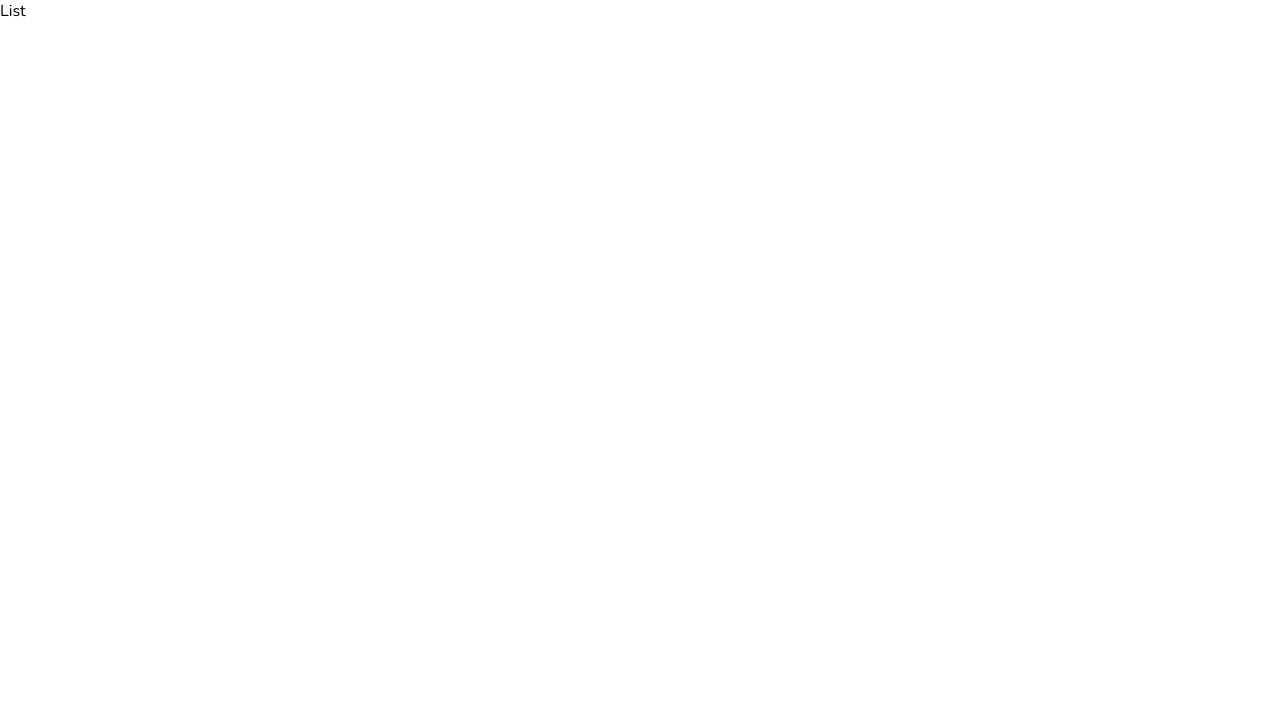
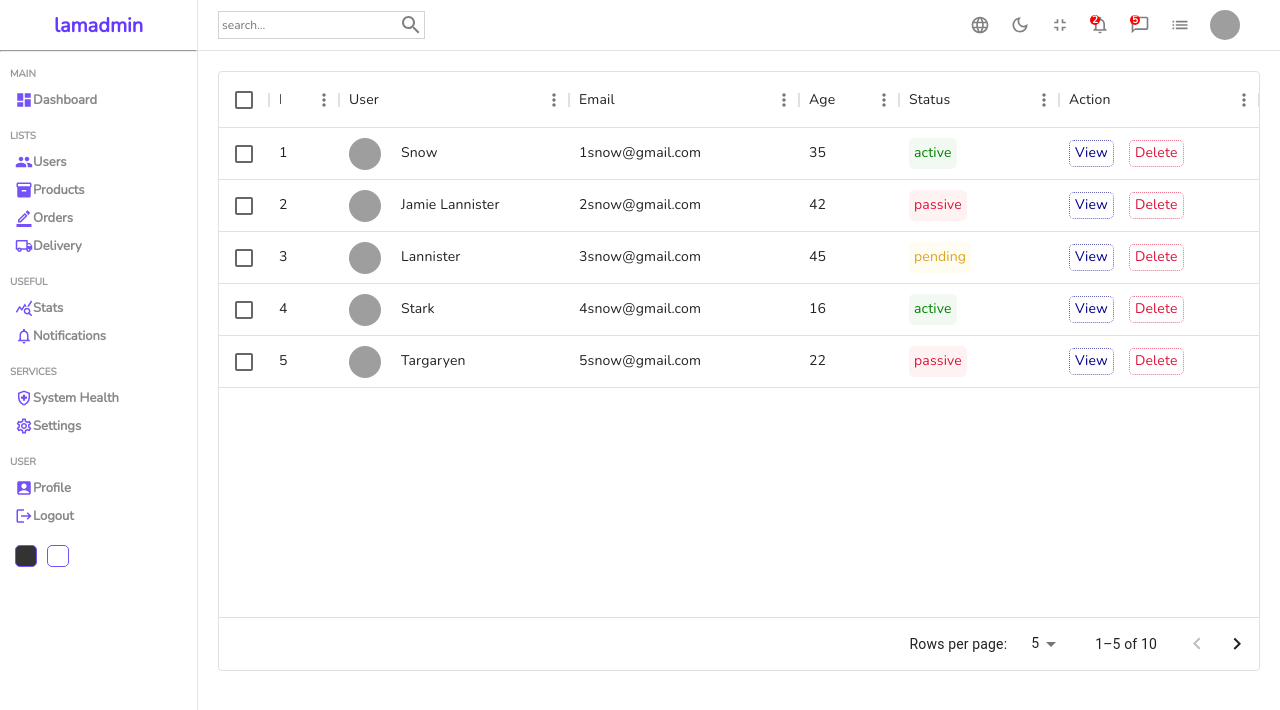
Before and after one commit to ifti-hasan/admin_dashboard, a React (Create React App) app: page /users in a window 1280 px wide. Shown: the top 710 px of the page. Built offline with nearby package versions, Linux system fonts and the light colour scheme; grey boxes are pictures that could not be loaded.

Commit message:
finished datatable

```diff
--- a/package.json
+++ b/package.json
@@ -7,6 +7,7 @@
     "@emotion/styled": "^11.11.0",
     "@mui/icons-material": "^5.14.1",
     "@mui/material": "^5.14.2",
+    "@mui/x-data-grid": "^6.10.2",
     "@testing-library/jest-dom": "^5.17.0",
     "@testing-library/react": "^13.4.0",
     "@testing-library/user-event": "^13.5.0",
--- /dev/null
+++ b/src/components/datatable/Datatable.jsx
@@ -0,0 +1,38 @@
+import "./datatable.scss"
+import { DataGrid } from '@mui/x-data-grid';
+import { userColumns, userRows } from "../../datatablesource";
+
+function Datatable() {
+   const actionColumn = [
+    {
+      field:"action",
+      headerName: "Action",
+      width: 200,
+      renderCell:()=>{
+        return (
+          <div className="cellAction">
+            <div className="viewButton">View</div>
+            <div className="deleteButton">Delete</div>
+          </div>
+        );
+      },
+    },
+   ];
+  return (
+    <div className="datatable">
+        <DataGrid
+            rows={userRows}
+            columns={userColumns.concat(actionColumn)}
+            initialState={{
+            pagination: {
+                paginationModel: { page: 0, pageSize: 5 },
+            },
+            }}
+            pageSizeOptions={[5, 10]}
+            checkboxSelection
+        />
+    </div>
+  )
+}
+
+export default Datatable
--- /dev/null
+++ b/src/components/datatable/datatable.scss
@@ -0,0 +1,56 @@
+
+.datatable {
+    height: 600px;
+    padding: 20px;
+
+    .cellWithImg {
+        display: flex;
+        align-items: center;
+
+        .celling {
+            width: 32px;
+            height: 32px;
+            border-radius:50%;
+            object-fit: cover;
+            margin-right: 20px;
+        }
+    }
+    .cellWithStatus {
+        padding: 5px;
+        border-radius: 5px;
+
+        &.active {
+            background-color: rgba(0,128,0,0.05);
+            color: green;
+        }
+        &.pending {
+            background-color: rgba(255,217,0,0.05);
+            color: goldenrod;
+        }
+        &.passive {
+            background-color: rgba(255, 0, 0, 0.05);
+            color: crimson;
+        }
+    }
+    .cellAction {
+        display: flex;
+        align-items: center;
+        gap: 15px;
+
+        .viewButton {
+            padding: 2px 5px;
+            border-radius: 5px;
+            color: darkblue;
+            border: 1px dotted rgba(0,0,139,0.596);
+            cursor: pointer;
+        }
+        .deleteButton {
+            padding: 2px 5px;
+            border-radius: 5px;
+            color: crimson;
+            border: 1px dotted rgba(220,20,60,0.6);
+            cursor: pointer;
+        }
+    }
+
+}
--- /dev/null
+++ b/src/datatablesource.js
@@ -0,0 +1,123 @@
+
+export const userColumns = [
+    { field: 'id', headerName: 'ID', width: 70 },
+    { field: 'user',
+      headerName: 'User',
+      width: 230,
+      renderCell: (params) => {
+          return (
+              <div className="cellWithImg">
+                  <img className="celling"src={params.row.img}alt="avatar"/>
+                  {params.row.username}
+              </div>
+          )
+      },
+    },
+    {
+      field: 'email',
+      headerName: 'Email',
+      width: '230',
+    },
+    {
+      field: 'age',
+      headerName: 'Age',
+      width: '100',
+    },
+    {
+      field: 'status',
+      headerName: 'Status',
+      width: '160',
+      renderCell:(params)=> {
+        return (
+          <div className={`cellWithStatus ${params.row.status}`}>
+            {params.row.status}
+
+          </div>
+        )
+      }
+    },
+  ];
+
+//temporary data
+export const userRows = [
+    {
+      id: 1,
+      username: "Snow",
+      img: "https://images.pexels.com/photos/1820770/pexels-photo-1820770.jpeg?auto=compress&cs=tinysrgb&dpr=2&w=500",
+      status: "active",
+      email: "1snow@gmail.com",
+      age: 35,
+    },
+    {
+      id: 2,
+      username: "Jamie Lannister",
+      img: "https://images.pexels.com/photos/1820770/pexels-photo-1820770.jpeg?auto=compress&cs=tinysrgb&dpr=2&w=500",
+      email: "2snow@gmail.com",
+      status: "passive",
+      age: 42,
+    },
+    {
+      id: 3,
+      username: "Lannister",
+      img: "https://images.pexels.com/photos/1820770/pexels-photo-1820770.jpeg?auto=compress&cs=tinysrgb&dpr=2&w=500",
+      email: "3snow@gmail.com",
+      status: "pending",
+      age: 45,
+    },
+    {
+      id: 4,
+      username: "Stark",
+      img: "https://images.pexels.com/photos/1820770/pexels-photo-1820770.jpeg?auto=compress&cs=tinysrgb&dpr=2&w=500",
+      email: "4snow@gmail.com",
+      status: "active",
+      age: 16,
+    },
+    {
+      id: 5,
+      username: "Targaryen",
+      img: "https://images.pexels.com/photos/1820770/pexels-photo-1820770.jpeg?auto=compress&cs=tinysrgb&dpr=2&w=500",
+      email: "5snow@gmail.com",
+      status: "passive",
+      age: 22,
+    },
+    {
+      id: 6,
+      username: "Melisandre",
+      img: "https://images.pexels.com/photos/1820770/pexels-photo-1820770.jpeg?auto=compress&cs=tinysrgb&dpr=2&w=500",
+      email: "6snow@gmail.com",
+      status: "active",
+      age: 15,
+    },
+    {
+      id: 7,
+      username: "Clifford",
+      img: "https://images.pexels.com/photos/1820770/pexels-photo-1820770.jpeg?auto=compress&cs=tinysrgb&dpr=2&w=500",
+      email: "7snow@gmail.com",
+      status: "passive",
+      age: 44,
+    },
+    {
+      id: 8,
+      username: "Frances",
+      img: "https://images.pexels.com/photos/1820770/pexels-photo-1820770.jpeg?auto=compress&cs=tinysrgb&dpr=2&w=500",
+      email: "8snow@gmail.com",
+      status: "active",
+      age: 36,
+    },
+    {
+      id: 9,
+      username: "Roxie",
+      img: "https://images.pexels.com/photos/1820770/pexels-photo-1820770.jpeg?auto=compress&cs=tinysrgb&dpr=2&w=500",
+      email: "snow@gmail.com",
+      status: "pending",
+      age: 65,
+    },
+    {
+      id: 10,
+      username: "Roxie",
+      img: "https://images.pexels.com/photos/1820770/pexels-photo-1820770.jpeg?auto=compress&cs=tinysrgb&dpr=2&w=500",
+      email: "snow@gmail.com",
+      status: "active",
+      age: 65,
+    },
+  ];
--- a/src/pages/list/List.jsx
+++ b/src/pages/list/List.jsx
@@ -1,8 +1,19 @@
-import React from 'react'
+import "./list.scss"
+import Sidebar from "../../components/sidebar/Sidebar"
+import Navbar from "../../components/navbar/Navbar"
+import Datatable from "../../components/datatable/Datatable"
+
 
 function List() {
   return (
-    <div>List</div>
+    <div className="list">
+      <Sidebar/>
+      <div className="listContainer">
+        <Navbar/>
+        <Datatable/>
+      </div>
+
+    </div>
   )
 }
 
--- a/src/pages/list/list.scss
+++ b/src/pages/list/list.scss
@@ -0,0 +1,9 @@
+
+.list {
+    display: flex;
+    width: 100%;
+
+    .listContainer {
+        flex: 6;
+    }
+}
```
Also changed, not shown: 1 other file (tests, documents, lock files or other folders).
